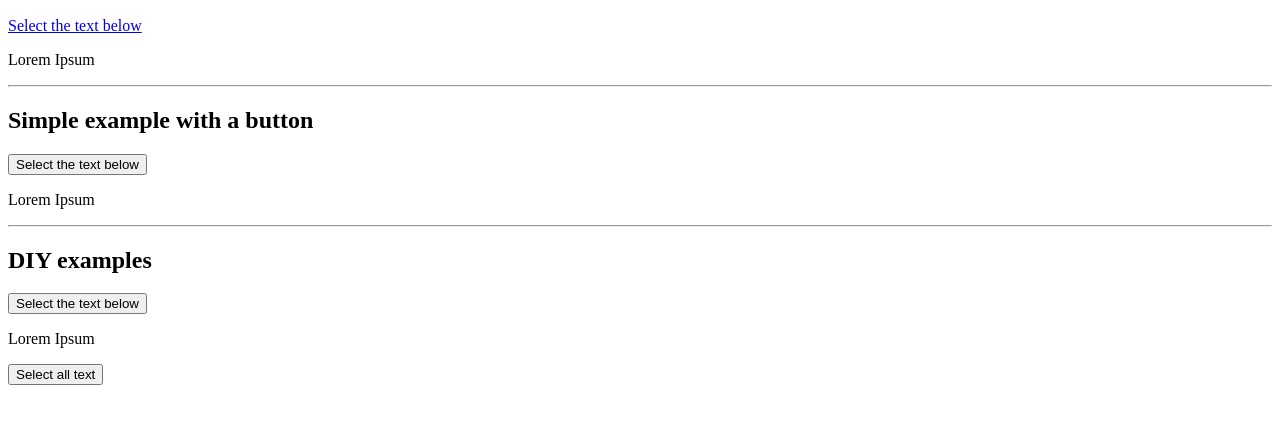
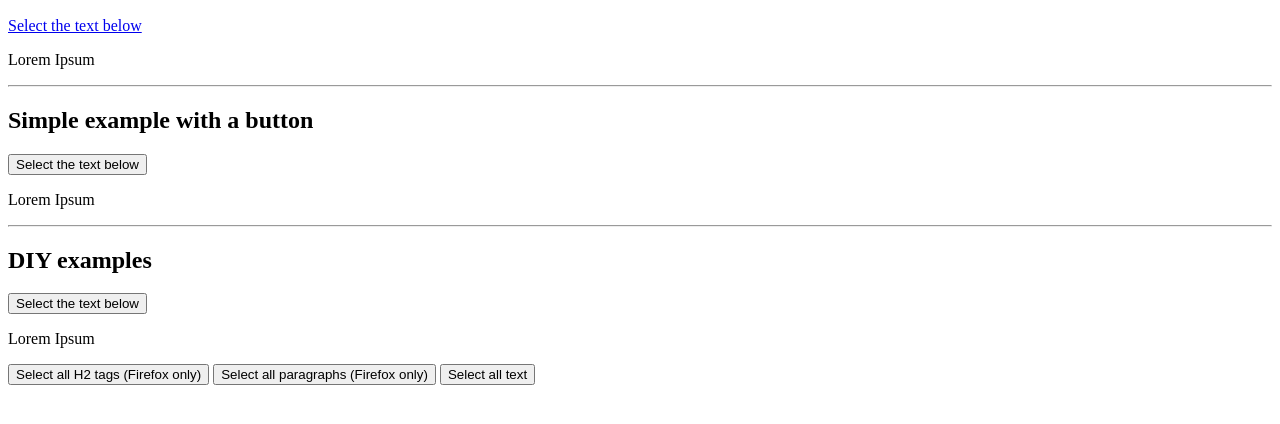
Before and after one commit to scruffian/jQuery.selectText, a plain HTML site: page index.html in a window 1280 px wide. Shown: the part 110-534 px from the top of the page. Drawn offline with Linux system fonts and the light colour scheme.

Commit message:
Making the limitations of multiple highlighing clear

```diff
--- a/index.html
+++ b/index.html
@@ -24,8 +24,8 @@
 		<p id="thirdTextToSelect">
 			Lorem Ipsum
 		</p>
-		<!--<button id="selectAllH2Tags">Select all H2 tags</button>
-		<button id="selectAllParagraphs">Select all paragraphs</button>-->
+		<button id="selectAllH2Tags">Select all H2 tags (Firefox only)</button>
+		<button id="selectAllParagraphs">Select all paragraphs (Firefox only)</button>
 		<button id="selectAllText">Select all text</button>
 		<script src="jquery-1.8.1.js"></script>
 		<script src="jquery.selectText.min.js"></script>
```
Also changed, not shown: 1 other file.
